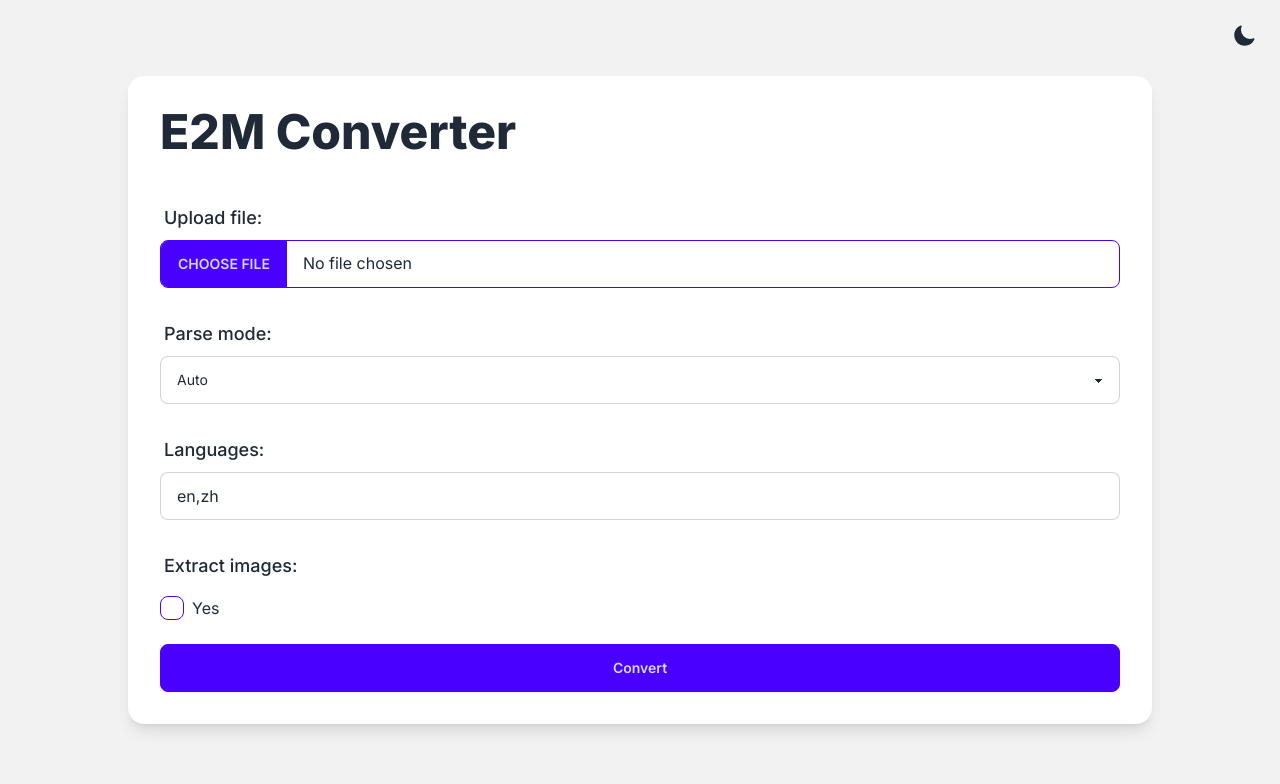
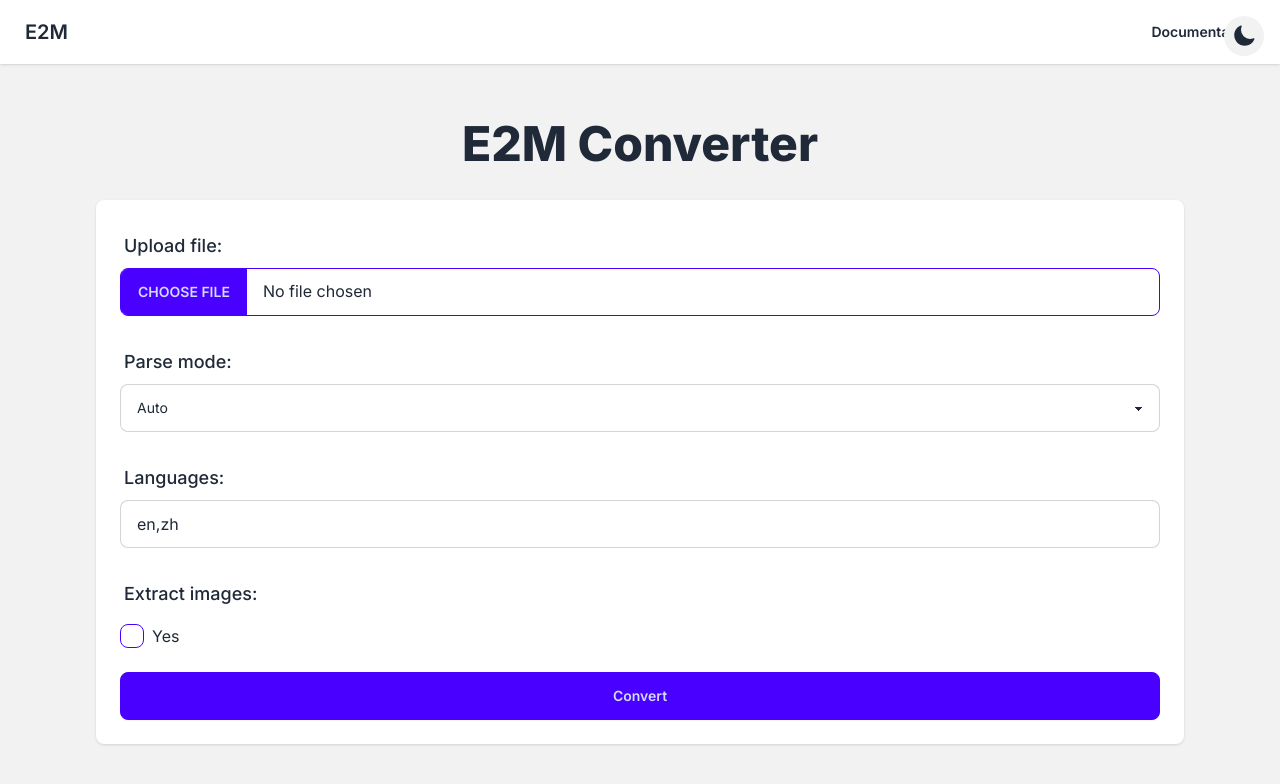
Before and after one commit to Jing-yilin/E2M, a Next.js app in the folder web/: page / in a window 1280 px wide. Shown: the top 784 px of the page. Built offline with nearby package versions, Linux system fonts and the light colour scheme.

Commit message:
🎈 perf: add navigator

```diff
--- a/web/src/app/page.tsx
+++ b/web/src/app/page.tsx
@@ -49,17 +49,29 @@ export default function Home() {
     };
 
     return (
-        <div className="min-h-screen flex flex-col items-center justify-center bg-base-200 text-base-content relative">
+        <div className="min-h-screen flex flex-col bg-base-200 text-base-content">
             <Head>
                 <title>E2M Converter</title>
             </Head>
+            <header className="w-full bg-base-100 shadow">
+                <nav className="navbar max-w-7xl mx-auto">
+                    <div className="flex-1">
+                        <a className="btn btn-ghost normal-case text-xl">E2M</a>
+                    </div>
+                    <div className="flex-none">
+                        <a href="http://localhost:8765/swagger/" className="btn btn-ghost">
+                            Documentation
+                        </a>
                         <ThemeSwitcher />
-            <main className="card w-full h-full max-w-5xl shadow-lg bg-base-100">
-                <div className="card-body">
-                    <h1 className="card-title text-5xl font-extrabold mb-8 text-center">
+                    </div>
+                </nav>
+            </header>
+            {/* 居中 */}
+            <main className="flex flex-col items-center justify-center flex-1 w-full max-w-6xl p-8 mx-auto">
+                <h1 className="text-5xl font-extrabold mb-8 text-center">
                     E2M Converter
                 </h1>
-                    <form onSubmit={handleSubmit} className="space-y-6">
+                <form onSubmit={handleSubmit} className="space-y-6 w-full bg-base-100 p-6 rounded-lg shadow">
                     <div className="form-control">
                         <label
                             htmlFor="file"
@@ -156,7 +168,7 @@ export default function Home() {
                     </button>
                 </form>
                 {result && (
-                        <div className="mt-8 relative">
+                    <div className="mt-8 relative w-full bg-base-100 p-6 rounded-lg shadow">
                         <h2 className="text-2xl font-bold mb-4">
                             Conversion Result
                         </h2>
@@ -171,7 +183,6 @@ export default function Home() {
                         </pre>
                     </div>
                 )}
-                </div>
             </main>
         </div>
     );
```
Lines whose indentation alone changed are shown as unchanged.
